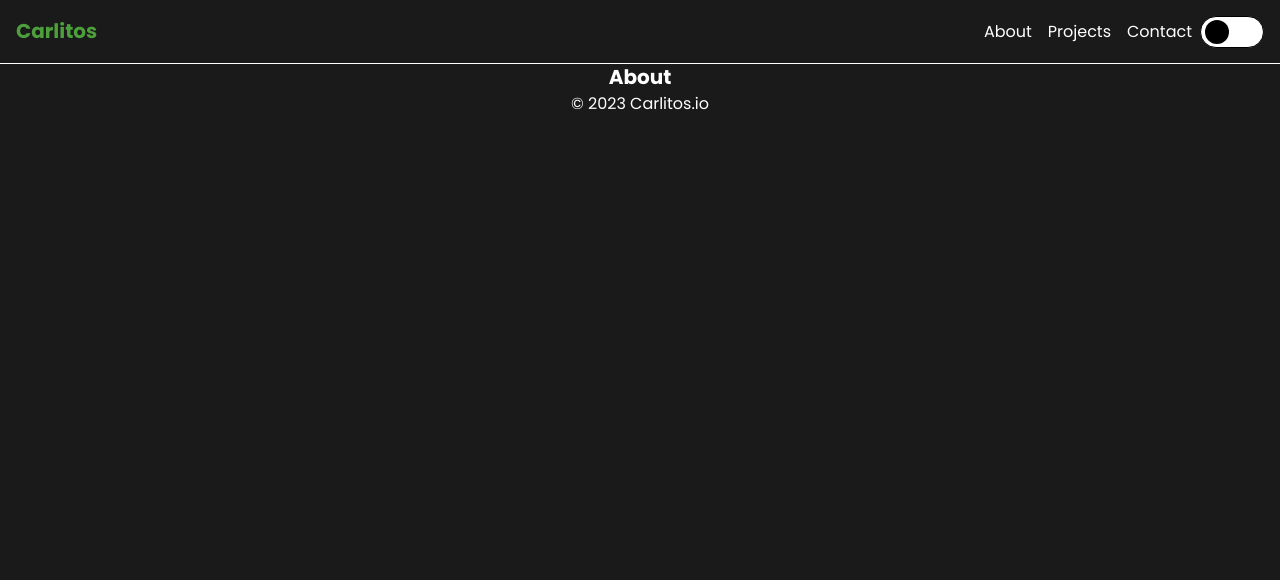
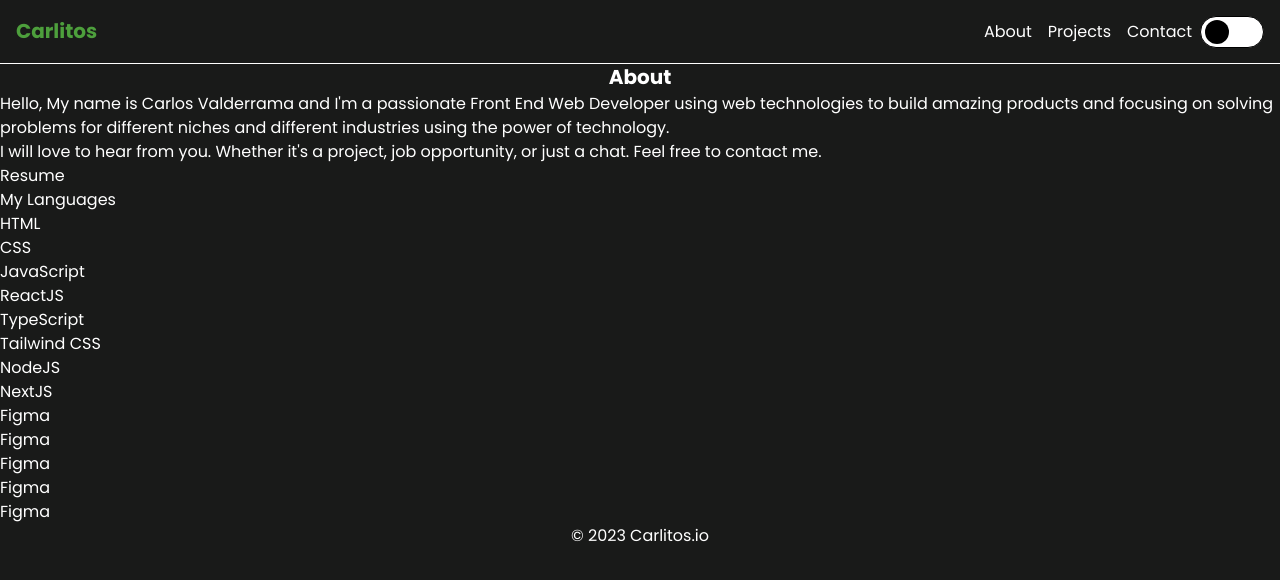
Before and after one commit to cvalderrama1991/carlitos.io, a Next.js app: page /about in a window 1280 px wide. Shown: the top 580 px of the page. Built offline with nearby package versions, Linux system fonts and the light colour scheme.

Commit message:
Form Validation

```diff
--- a/src/app/about/page.tsx
+++ b/src/app/about/page.tsx
@@ -1,10 +1,41 @@
+import Link from 'next/link';
 import React from 'react';
 
 export default function About() {
   return (
     <div>
+      <h2 className='font-poppins-bold text-center text-xl'>About</h2>
       <section>
-        <h3 className='font-poppins-bold text-center text-xl'>About</h3>
+        <p>
+          Hello, My name is Carlos Valderrama and I&apos;m a passionate Front End Web Developer using web technologies
+          to build amazing products and focusing on solving problems for different niches and different industries using
+          the power of technology.
+        </p>
+        <p>
+          I will love to hear from you. Whether it&apos;s a project, job opportunity, or just a chat. Feel free to
+          contact me.
+        </p>
+        <Link href='/about/resume'>Resume</Link>
+      </section>
+      <section>
+        <h3>My Languages</h3>
+        <ul>
+          <li>HTML</li>
+          <li>CSS</li>
+          <li>JavaScript</li>
+          <li>ReactJS</li>
+          <li>TypeScript</li>
+          <li>Tailwind CSS</li>
+          <li>NodeJS</li>
+          <li>NextJS</li>
+        </ul>
+        <ul>
+          <li>Figma</li>
+          <li>Figma</li>
+          <li>Figma</li>
+          <li>Figma</li>
+          <li>Figma</li>
+        </ul>
       </section>
     </div>
   );
--- a/src/app/contact/page.tsx
+++ b/src/app/contact/page.tsx
@@ -3,7 +3,14 @@
 import React from 'react';
 
 export default function Contact() {
-  const [formData, setFormData] = React.useState({
+  type FormData = {
+    firstName: string;
+    lastName: string;
+    email: string;
+    message: string;
+  };
+
+  const [formData, setFormData] = React.useState<FormData>({
     firstName: '',
     lastName: '',
     email: '',
@@ -25,8 +32,31 @@ export default function Contact() {
     setErrors((prev) => ({ ...prev, [e.target.name]: '' }));
   }
 
-  function handleSubmit(e: React.FormEvent<HTMLFormElement>) {
+  async function handleSubmit(e: React.FormEvent<HTMLFormElement>) {
     e.preventDefault();
+
+    const { firstName, lastName, email, message } = formData;
+
+    let isValid = firstName.trim() !== '' && lastName.trim() !== '' && email.trim() !== '' && message.trim() !== '';
+
+    if (isValid) {
+      try {
+        const response = await fetch('/api/contact', {
+          headers: {
+            'Content-Type': 'application/json'
+          },
+          method: 'GET'
+        });
+
+        const data = await response.json();
+
+        if (response.ok) {
+          console.log(data);
+        }
+      } catch (error) {
+        console.log(error);
+      }
+    }
 
     if (formData.firstName.trim() === '') {
       setErrors((prev) => ({ ...prev, firstName: 'First name cannot be blank!' }));
--- a/src/app/projects/page.tsx
+++ b/src/app/projects/page.tsx
@@ -6,15 +6,13 @@ export default function Projects() {
       <section className='w-full max-w-4xl mx-auto'>
         <h3 className='font-poppins-bold text-center text-xl my-2'>Projects</h3>
         <ul className='flex flex-wrap gap-8'>
-          <li className='bg-neutral-300 block h-48 w-48'></li>
-          <li className='bg-neutral-300 block h-48 w-48'></li>
-          <li className='bg-neutral-300 block h-48 w-48'></li>
-          <li className='bg-neutral-300 block h-48 w-48'></li>
-          <li className='bg-neutral-300 block h-48 w-48'></li>
-          <li className='bg-neutral-300 block h-48 w-48'></li>
-          <li className='bg-neutral-300 block h-48 w-48'></li>
-          <li className='bg-neutral-300 block h-48 w-48'></li>
-          <li className='bg-neutral-300 block h-48 w-48'></li>
+          <li className='bg-neutral-500 text-white block h-16 w-48'></li>
+          <li className='bg-neutral-500 text-white block h-16 w-48'></li>
+          <li className='bg-neutral-500 text-white block h-16 w-48'></li>
+          <li className='bg-neutral-500 text-white block h-16 w-48'></li>
+          <li className='bg-neutral-500 text-white block h-16 w-48'></li>
+          <li className='bg-neutral-500 text-white block h-16 w-48'></li>
+          <li className='bg-neutral-500 text-white block h-16 w-48'></li>
         </ul>
       </section>
     </div>
--- a/tailwind.config.ts
+++ b/tailwind.config.ts
@@ -7,7 +7,9 @@ const config: Config = {
       backgroundColor: {
         'primary-green': 'var(--primary-green)',
         'light-green': 'var(--light-green)',
-        'dark-green': 'var(--dark-green)'
+        'dark-green': 'var(--dark-green)',
+        'bg-primary': 'var(--bg-primary)',
+        'text-primary': 'var(--text-primary)'
       },
       colors: {
         'primary-green': 'var(--primary-green)',
```
